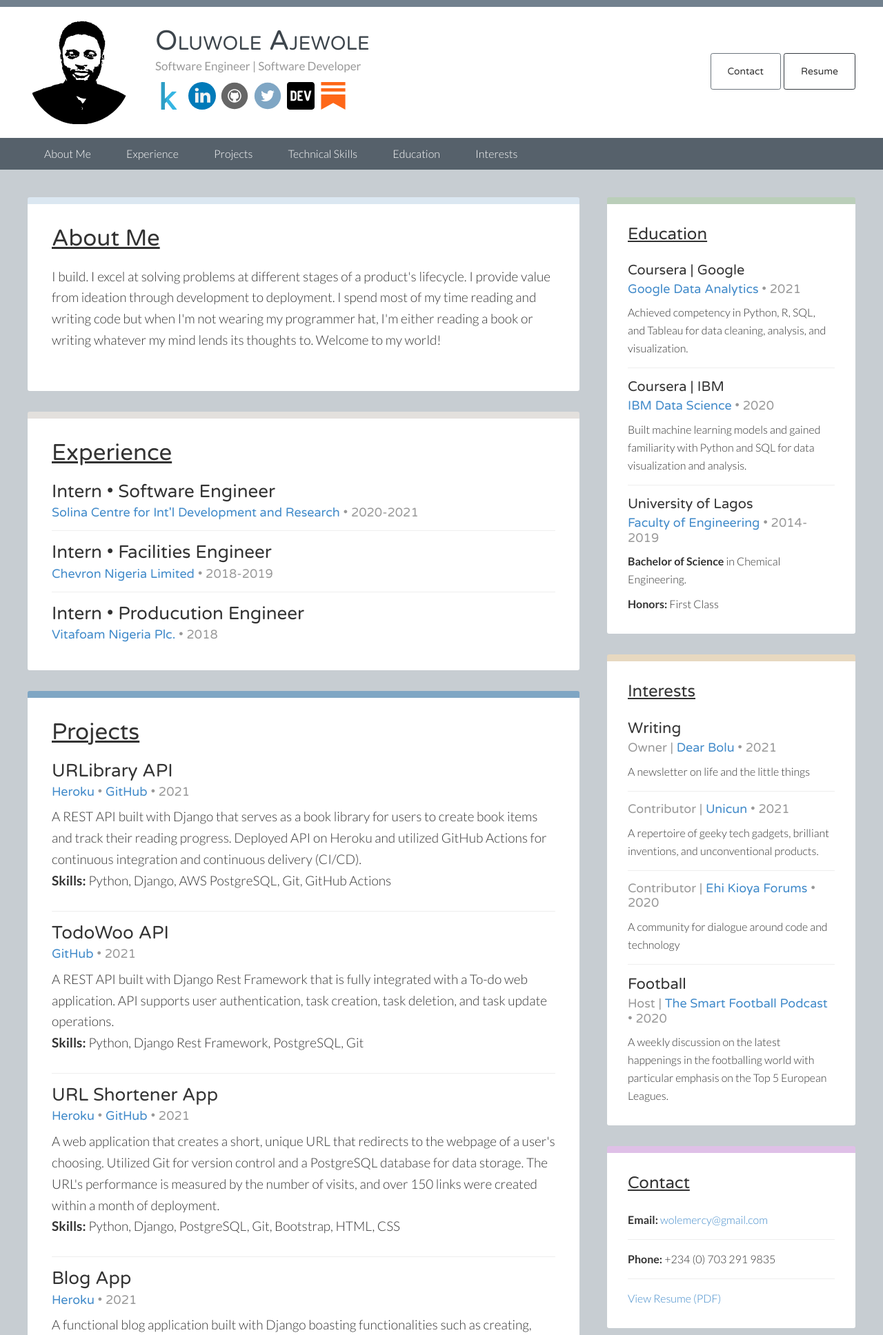
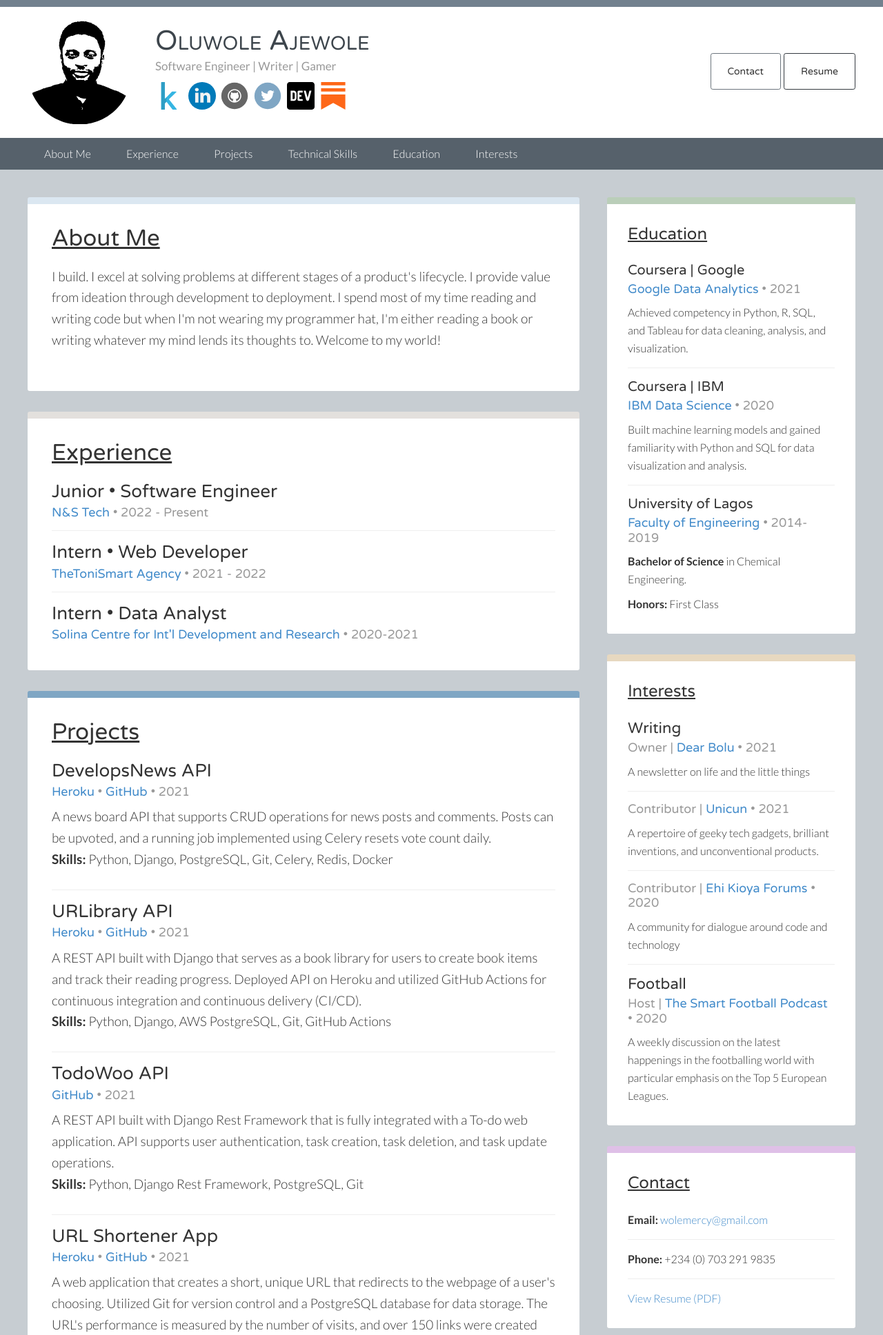
Before and after one commit to Wolemercy/wolewebsite, a Django app: page /portfolio/ in a window 1280 px wide. Shown: the top 1936 px of the page at 69% size. Run offline with Django 3.2, Linux system fonts and the light colour scheme; some libraries are stand-ins or nearby versions.

Commit message:
Update projects and experience

```diff
--- a/portfolio/templates/portfolio/base.html
+++ b/portfolio/templates/portfolio/base.html
@@ -36,7 +36,7 @@
                 </div>
                 <p class="site-title" itemprop="headline"><a href="https://wolemercy.com/">Oluwole Ajewole</a></p>
 
-                <p class="site-description" itemprop="description">Software Engineer | Software Developer</p>
+                <p class="site-description" itemprop="description">Software Engineer | Writer | Gamer</p>
 
                 <div class="social-links-div">
                     <ul>
@@ -139,18 +139,20 @@
                         <h2 class="entry-title" itemprop="headline"><a id="experience">Experience</a></h2>
                     </header>
                     <div class="entry-content" itemprop="text">
-                        <h3 class="main-info">Intern • Software Engineer</h3>
+                        <h3 class="main-info">Junior • Software Engineer</h3>
+                        <h3 class="extra-info"><span><a href="https://www.nands.io/">N&S Tech</a> • 2022 - Present</span></h3>
+
+                        <hr>
+
+                        <h3 class="main-info">Intern • Web Developer</h3>
+                        <h3 class="extra-info"><span><a href="https://www.thetonismart.com.ng/">TheToniSmart Agency</a> • 2021 - 2022</span></h3>
+
+                        <hr>
+
+                        <h3 class="main-info">Intern • Data Analyst</h3>
                         <h3 class="extra-info"><span><a href="https://www.solinagroup.com/">Solina Centre for Int'l
                             Development and Research</a> • 2020-2021</span></h3>
 
-                        <hr>
-
-                        <h3 class="main-info">Intern • Facilities Engineer</h3>
-                        <h3 class="extra-info"><span><a href="https://www.chevron.com/worldwide/nigeria/">Chevron Nigeria Limited</a> • 2018-2019</span></h3>
-
-                        <hr>
-                        <h3 class="main-info">Intern • Producution Engineer</h3>
-                        <h3 class="extra-info"><span><a href="https://vitafoamng.com/">Vitafoam Nigeria Plc.</a> • 2018</span></h3>
                     </div>
                 </article>
 
@@ -159,6 +161,14 @@
                     <header class="entry-header"><h2 class="entry-title" itemprop="headline"><a id="projects">Projects</a></h2>
                     </header>
                     <div class="entry-content" itemprop="text">
+                        <h3 class="main-info">DevelopsNews API</h3>
+
+                        <h3 class="extra-info"><span><a href="https://devlopsnews.herokuapp.com/register/">Heroku</a> • <a href="https://github.com/Wolemercy/Developsnews">GitHub</a> • 2021</span></h3>
+
+                        <p>A news board API that supports CRUD operations for news posts and comments. Posts can be upvoted, and a running job implemented using Celery resets vote count daily.<br>
+                            <strong>Skills:</strong> Python, Django, PostgreSQL, Git, Celery, Redis, Docker</p>
+
+                        <hr>
                         <h3 class="main-info">URLibrary API</h3>
 
                         <h3 class="extra-info"><span><a href="http://urlibrary.herokuapp.com/api/docs">Heroku</a> • <a href="https://github.com/Wolemercy/urlibrary">GitHub</a> • 2021</span></h3>
@@ -207,24 +217,6 @@
 
                         <hr>
 
-                        <h3 class="main-info">Siting A Restaurant</h3>
-
-                        <h3 class="extra-info"><span><a href="https://github.com/Wolemercy/Restaurant_Location">Jupyter
-                        Notebook</a> • 2020</span></h3>
-
-                        <p>Found the best five(5) locations in Paris, France, for stakeholders to site a new Italian Restaurant.<br>
-                            <strong>Skills:</strong> Python, Foursquare API, Folium, Sci-kit Learn</p>
-
-                        <hr>
-
-                        <h3 class="main-info">Rainfall in Australia </h3>
-
-                        <h3 class="extra-info"><span><a href="https://github.com/Wolemercy/Rain-in-Australia">Jupyter
-                        Notebook</a> | <a href="https://www.kaggle.com/wolemercy/predicting-rainfall-in-australia">Kaggle</a> • 2021</span></h3>
-
-                        <p>Built a Random Forest Classifier model to predict rainfall in Australia using climate data spanning a period of 10 years.<br>
-                            <strong>Skills:</strong> Python, Matplotlib, Sci-Kit Learn</p>
-
                 </article>
                 <article class="page type-page status-publish entry page-skills" itemscope="itemscope"
                          itemtype="http://schema.org/CreativeWork">
@@ -235,22 +227,23 @@
                         <ul class="columns-2">
                             <li>Python</li>
                             <li>JavaScript</li>
-                            <li>R</li>
                             <li>SQL</li>
                         </ul>
                         <h3>Frameworks and Services:</h3>
                         <ul class="columns-2">
                             <li>Django and Django Rest</li>
                             <li>Git, GitHub and GitHub Actions</li>
+                            <li>Node.js and Express.js</li>
+                            <li>FastAPI</li>
                             <li>Heroku</li>
-                            <li>AWS S3</li>
+                            <li>AWS</li>
                         </ul>
                         <h3>Databases and Software:</h3>
                         <ul class="columns-2">
                             <li>PostgreSQL</li>
-                            <li>SQLite</li>
+                            <li>MongoDB</li>
                             <li>Windows</li>
-                            <li>Photoshop</li>
+                            <li>Linux</li>
                         </ul>
                     </div>
                 </article>
```
